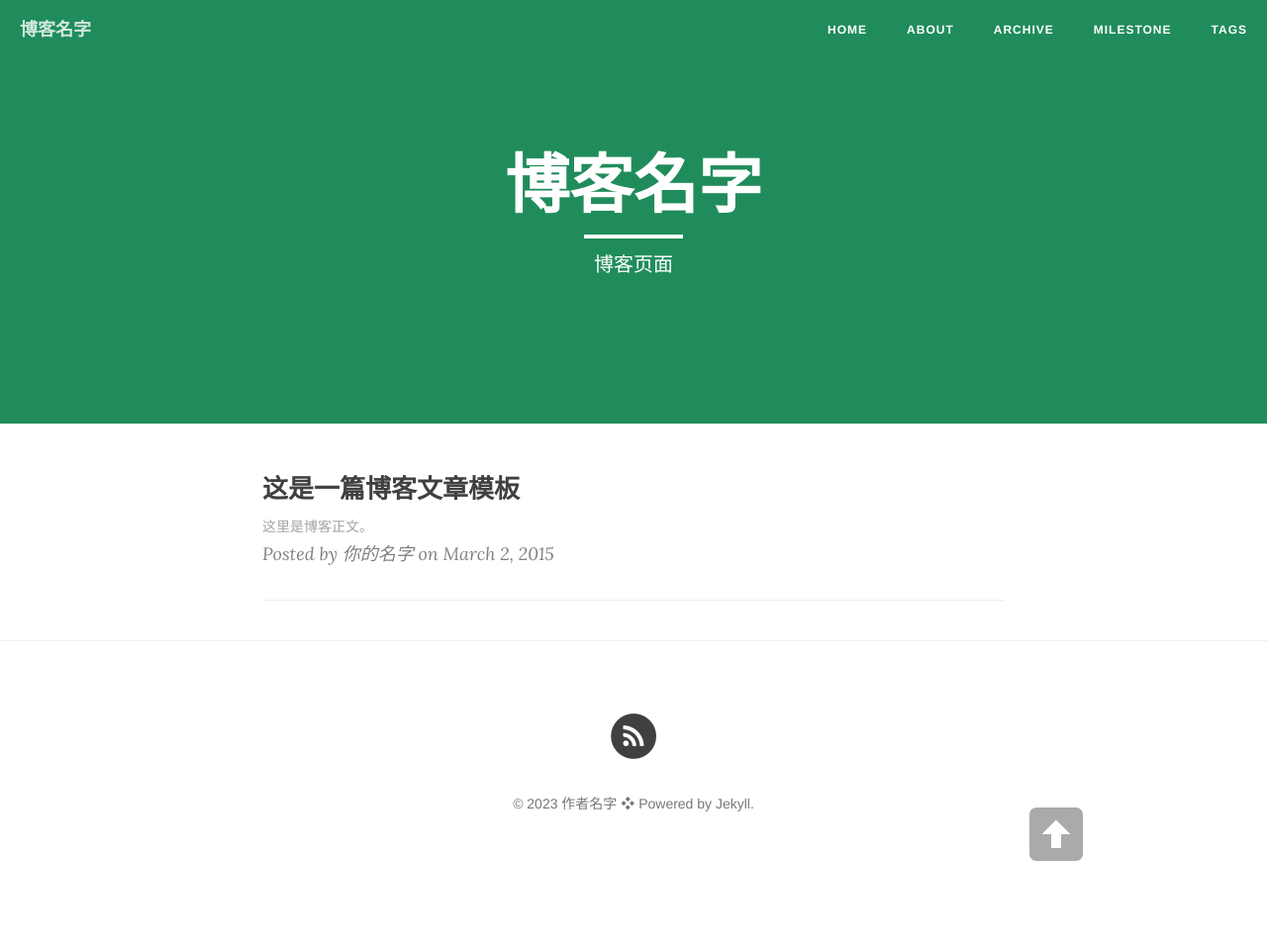
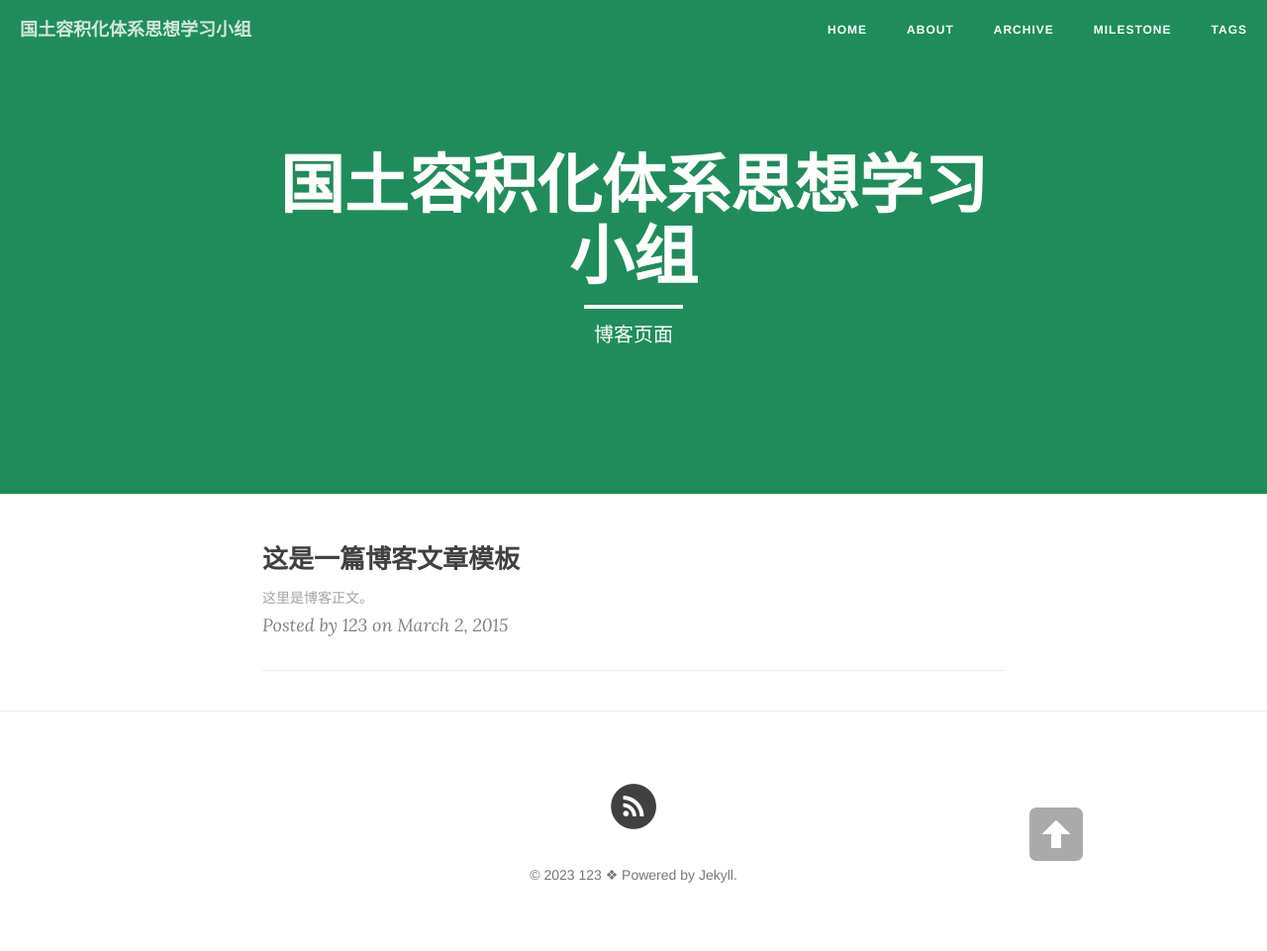
Before and after one commit to ovule-seed/ovule-seed.github.io, a Jekyll site: the page built from index.html, in a window 1280 px wide. Shown: the whole page at 99% size. Built offline with Jekyll 4.4.1, drawn with Linux system fonts in a browser that asks for light colours; nearby versions of some CDN libraries; the list of posts is cut into pages by our own code; before the commit the page ends 900 px from its top, so only the background shows below that.

Commit message:
Update _config.yml

```diff
--- a/_config.yml
+++ b/_config.yml
@@ -1,5 +1,5 @@
 # Site settings
-title: 博客名字 # 你的博客名字，可以定义修订
+title: 国土容积化体系思想学习小组 # 你的博客名字，可以定义修订
 header-img: "img/green.jpg"
 tagline: "cn"
 description: "这是我的博客"  # 一句话描述你的博客
@@ -8,9 +8,9 @@ url: "http://cnfeat"  # 此处填写你的博客地址
 
 # About/contact
 owner:
-  name: "作者名字" # 填写作者信息：名字
-  email: X@gmail.com # 填写作者信息：邮箱
-  bio: "你的博客描述" # 填写作者信息：博客描述
+  name: "123" # 填写作者信息：名字
+  email: 2447920685@qq.com # 填写作者信息：邮箱
+  bio: "中容中央general secretary" # 填写作者信息：博客描述
 
 # Data
 gavatar: img/favicon.png # 浏览器地址栏小图标，可自定义更改
@@ -43,7 +43,7 @@ defaults:
       type: "posts"
     values:
       layout: "post"
-      author: "你的名字" # 你的名字
+      author: "123" # 你的名字
       header-img: "img/green.jpg" # We don't want posts without a header image, that whould mean white on white
 
 # Comments
```
